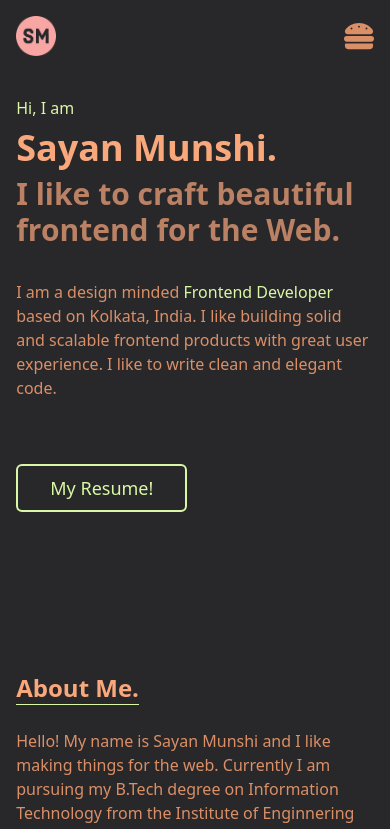
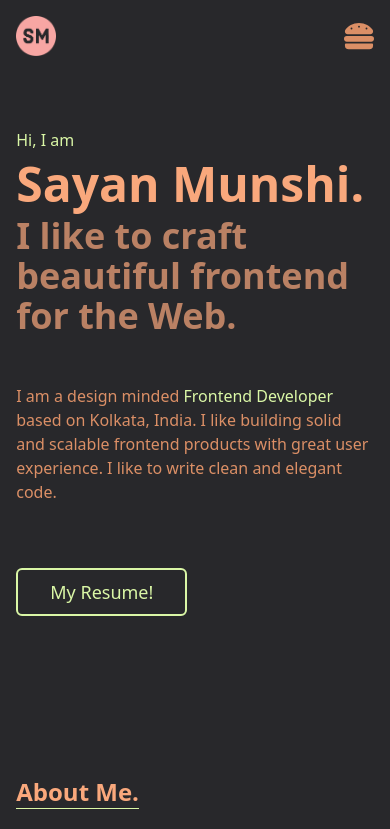
Before and after one commit to SayanMunshi-blank36/portfolio, a React (Create React App) app: page / in a window 390 px wide. Shown: the top 829 px of the page. Built offline with nearby package versions, Linux system fonts and the light colour scheme.

Commit message:
Resume Updated, Form Updated, Styles Updated

```diff
--- a/src/components/Contact.jsx
+++ b/src/components/Contact.jsx
@@ -63,7 +63,11 @@ const Contact = () => {
               ></textarea>
             </div>
           </div>
-          <input type="hidden" name="_next" value="http://localhost:3000" />
+          <input
+            type="hidden"
+            name="_next"
+            value="https://sayanmunshi.netlify.app/#contact"
+          />
           <div className="p-2 w-full">
             <button
               type="submit"
--- a/src/components/Header.jsx
+++ b/src/components/Header.jsx
@@ -1,11 +1,11 @@
 const Header = () => {
   return (
-    <div className="mt-24" id="home">
+    <div className="mt-32 md:mt-24" id="home">
       <p className="text-[#daf7a6] mb-2 lg:text-lg">Hi, I am</p>
-      <h1 className="text-[#f9a87c] font-black text-4xl mb-2 lg:text-7xl">
+      <h1 className="text-[#f9a87c] font-black text-5xl mb-2 lg:text-7xl">
         Sayan Munshi.
       </h1>
-      <h2 className="text-[#f9a87cb2] font-black text-3xl lg:text-6xl mb-8">
+      <h2 className="text-[#f9a87cb2] font-black text-4xl lg:text-6xl mb-12">
         I like to craft beautiful frontend for the Web.
       </h2>
       <p className="lg:text-2xl md:text-xl">
```
Also changed, not shown: 1 other file (tests, documents, lock files or other folders).
